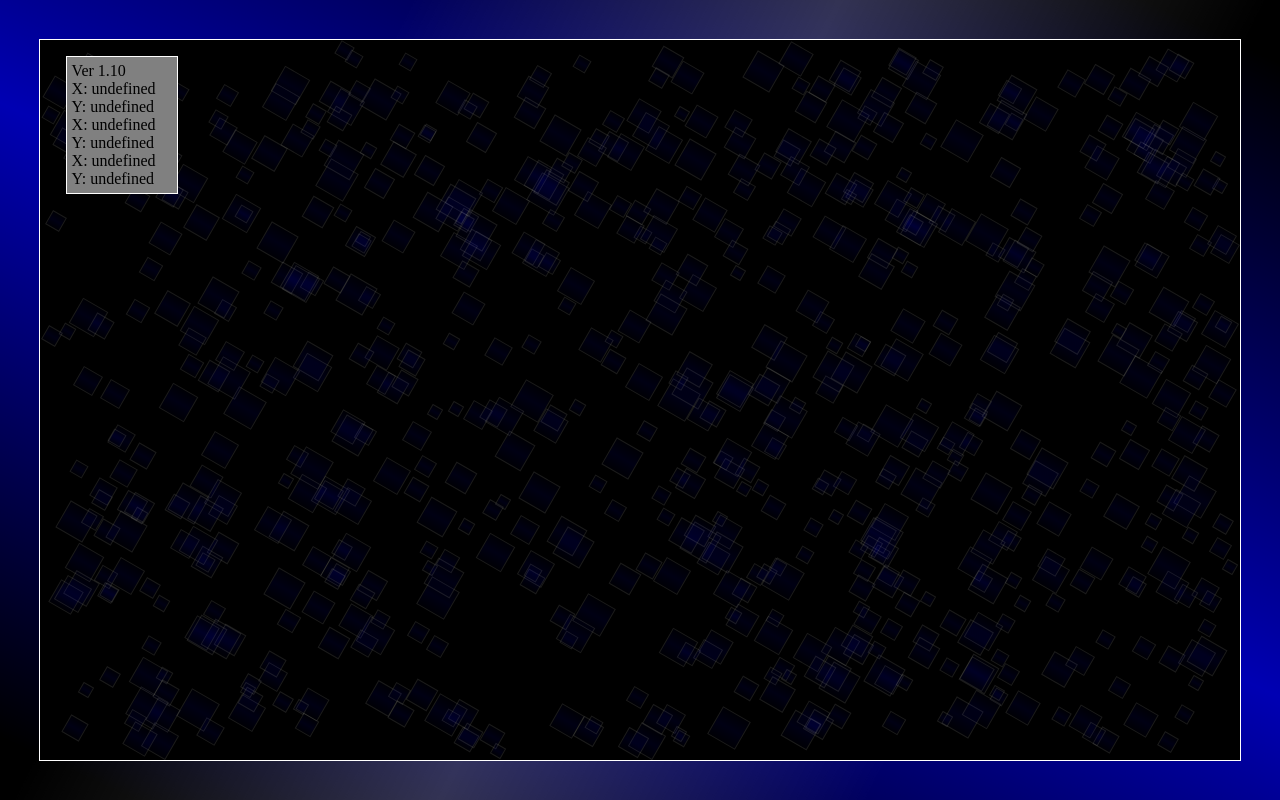
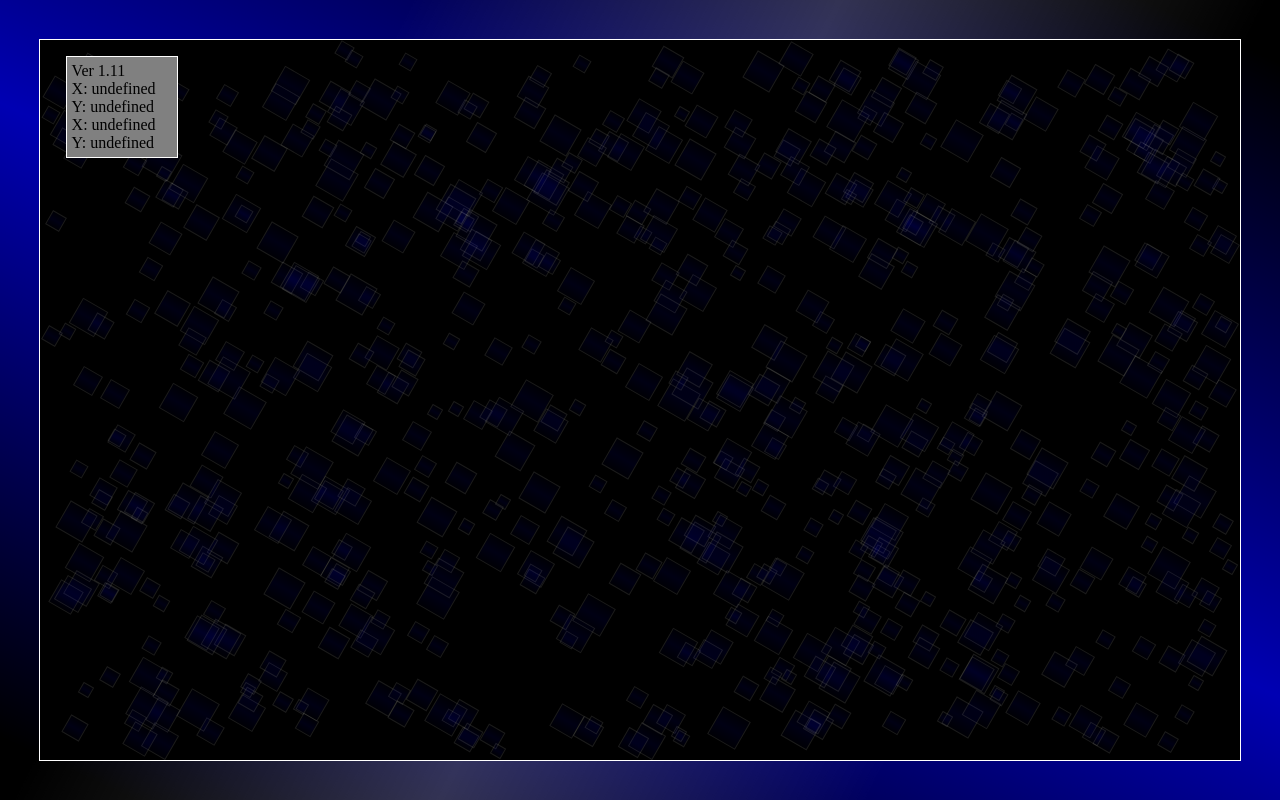
Before and after one commit to russellpropert/starry-trail, a plain HTML site: page index.html in a window 1280 px wide. Drawn offline with Linux system fonts and the light colour scheme.

Commit message:
Removing thrid coordinate. Was not detected on Kindle.

```diff
--- a/index.html
+++ b/index.html
@@ -12,13 +12,11 @@
     <div class="backgroundSpinner2"></div>
     <div class="container" id="container">
       <div class="dataBox">
-        <div >Ver 1.10</div>
+        <div >Ver 1.11</div>
         <div id="displayXCoordinate1"></div>
         <div id="displayYCoordinate1"></div>
         <div id="displayXCoordinate2"></div>
         <div id="displayYCoordinate2"></div>
-        <div id="displayXCoordinate3"></div>
-        <div id="displayYCoordinate3"></div>
       </div>
     </div>
   </div>
--- a/starry_trail.js
+++ b/starry_trail.js
@@ -12,8 +12,6 @@ let xCoordinate;
 let yCoordinate;
 let xCoordinate2;
 let yCoordinate2;
-let xCoordinate3;
-let yCoordinate3;
 let xCoordinateOld;
 let yCoordinateOld;
 
@@ -28,8 +26,6 @@ document.addEventListener('touchmove', (event) => {
   yCoordinate = Math.round(event.changedTouches[0].pageY);
   xCoordinate2 = Math.round(event.changedTouches[1].pageX);
   yCoordinate2 = Math.round(event.changedTouches[1].pageY);
-  xCoordinate3 = Math.round(event.changedTouches[2].pageX);
-  yCoordinate3 = Math.round(event.changedTouches[2].pageY);
 });
 
 const isOver = (boxContainer) => {
@@ -110,8 +106,6 @@ const checkMouseOver = () => {
   let displayYCoordinate1 = document.getElementById('displayYCoordinate1');
   let displayXCoordinate2 = document.getElementById('displayXCoordinate2');
   let displayYCoordinate2 = document.getElementById('displayYCoordinate2');
-  let displayXCoordinate3 = document.getElementById('displayXCoordinate3');
-  let displayYCoordinate3 = document.getElementById('displayYCoordinate3');
 
   // console.log(displayXCoordinate);
 
@@ -119,8 +113,6 @@ const checkMouseOver = () => {
   displayYCoordinate1.textContent = `Y: ${yCoordinate}`;
   displayXCoordinate2.textContent = `X: ${xCoordinate2}`;
   displayYCoordinate2.textContent = `Y: ${yCoordinate2}`;
-  displayXCoordinate3.textContent = `X: ${xCoordinate3}`;
-  displayYCoordinate3.textContent = `Y: ${yCoordinate3}`;
 
   xCoordinateOld = xCoordinate;
   yCoordinateOld = yCoordinate;
```
